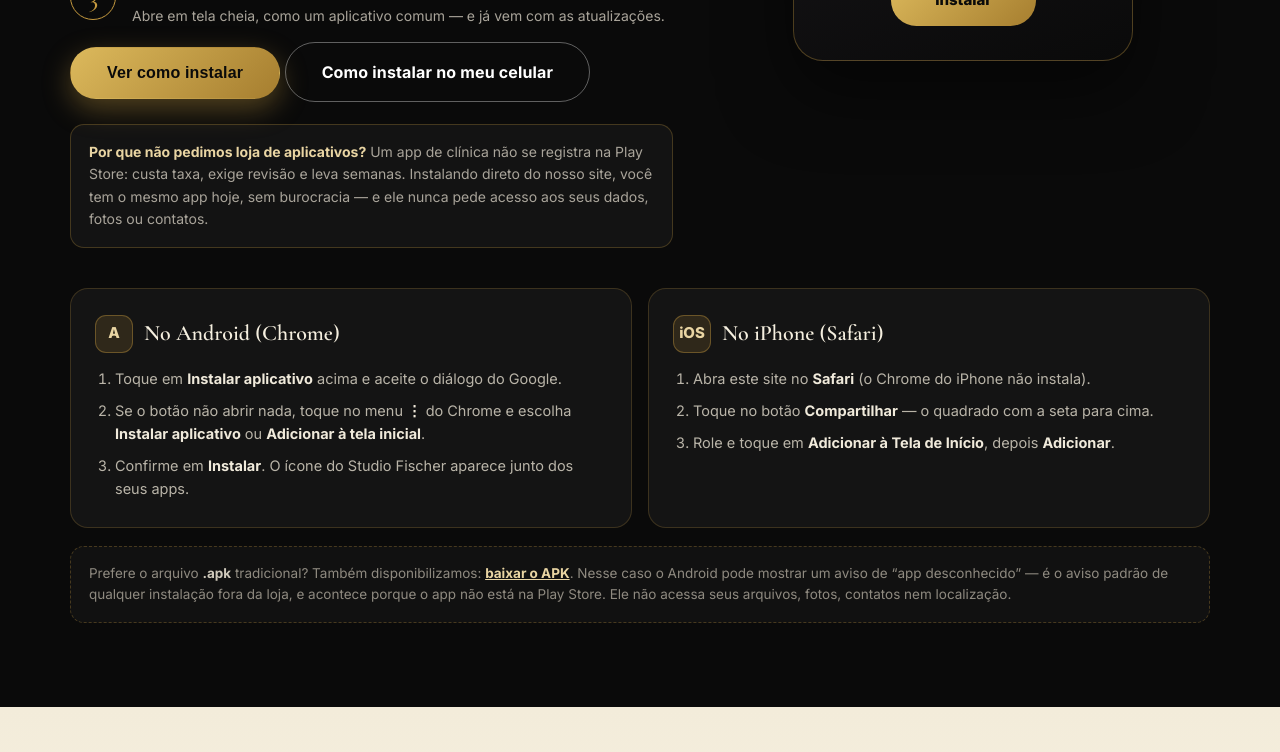
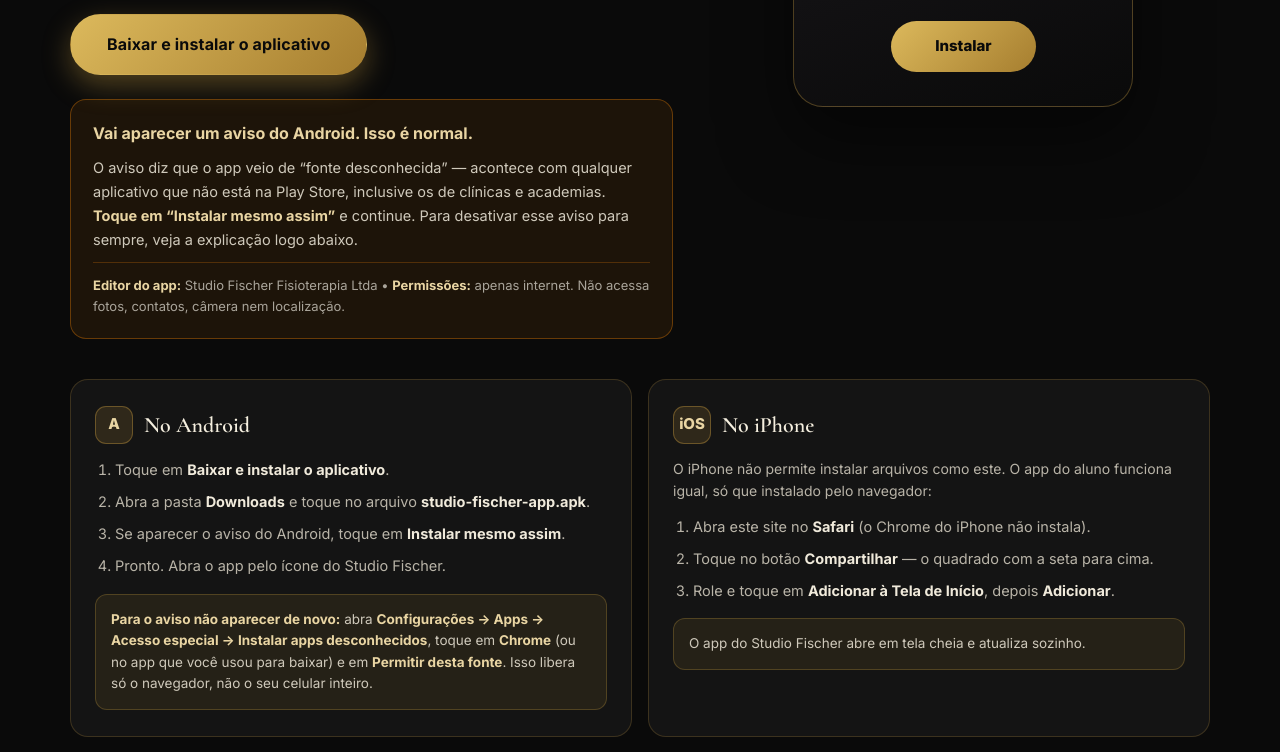
Before and after one commit to jorge-berto-dev/studio-fischer-site, a plain HTML site: page index.html in a window 1280 px wide. Shown: the part 5119-5871 px from the top of the page. Drawn offline with nearby package versions, Linux system fonts and the light colour scheme.

Commit message:
App: download direto do APK como caminho principal + aviso explicado + iPhone via Safari

```diff
--- a/index.html
+++ b/index.html
@@ -189,17 +189,20 @@
         <div>
           <p class="kicker">Aplicativo do aluno</p>
           <h2 class="font-display">Leve o Studio <em>no bolso</em></h2>
-          <p class="secao-sub">Acompanhe pacotes, sessões e confirmações direto na tela inicial do celular. Sem aviso de segurança, sem loja de aplicativos e com atualizações automáticas.</p>
+          <p class="secao-sub">Acompanhe pacotes, sessões e confirmações. No Android é só baixar e instalar — sem loja de aplicativos, sem burocracia e sem se cadastrar em nada.</p>
           <ol class="app-passos">
-            <li><span class="dif-n">1</span><div><b>Abra o app no navegador</b><p>Use o botão abaixo. No Android ele abre o <b>Chrome</b>; no iPhone, o <b>Safari</b>.</p></div></li>
-            <li><span class="dif-n">2</span><div><b>Toque em “Instalar”</b><p>No Android aparece um diálogo oficial do próprio Google. No iPhone: <b>Compartilhar → Adicionar à Tela de Início</b>.</p></div></li>
-            <li><span class="dif-n">3</span><div><b>Pronto: ícone na tela inicial</b><p>Abre em tela cheia, como um aplicativo comum — e já vem com as atualizações.</p></div></li>
+            <li><span class="dif-n">1</span><div><b>Toque no botão verde abaixo</b><p>O arquivo do app baixa direto no seu celular.</p></div></li>
+            <li><span class="dif-n">2</span><div><b>Abra o arquivo que baixou</b><p>Ele fica na pasta <b>Downloads</b> do celular. Toque nele.</p></div></li>
+            <li><span class="dif-n">3</span><div><b>Toque em “Instalar”</b><p>Pronto: o ícone do Studio Fischer aparece junto dos seus aplicativos.</p></div></li>
           </ol>
           <div class="sobre-cta">
-            <button class="btn btn-ouro btn-lg" id="btnInstalar" type="button">Instalar aplicativo</button>
-            <a class="btn btn-ghost btn-lg" id="btnInstrucao" href="#como-instalar" hidden>Como instalar no meu celular</a>
+            <a class="btn btn-ouro btn-lg" id="btnApk" href="studio-fischer-app.apk" download="studio-fischer-app.apk">Baixar e instalar o aplicativo</a>
           </div>
-          <p class="app-nota"><b>Por que não pedimos loja de aplicativos?</b> Um app de clínica não se registra na Play Store: custa taxa, exige revisão e leva semanas. Instalando direto do nosso site, você tem o mesmo app hoje, sem burocracia — e ele nunca pede acesso aos seus dados, fotos ou contatos.</p>
+          <div class="app-garantia">
+            <p><b>Vai aparecer um aviso do Android. Isso é normal.</b></p>
+            <p>O aviso diz que o app veio de “fonte desconhecida” — acontece com qualquer aplicativo que não está na Play Store, inclusive os de clínicas e academias. <b>Toque em “Instalar mesmo assim”</b> e continue. Para desativar esse aviso para sempre, veja a explicação logo abaixo.</p>
+            <p class="app-garantia-linha"><b>Editor do app:</b> Studio Fischer Fisioterapia Ltda • <b>Permissões:</b> apenas internet. Não acessa fotos, contatos, câmera nem localização.</p>
+          </div>
         </div>
         <div class="app-mock" aria-hidden="true">
           <div class="app-tela">
@@ -212,31 +215,33 @@
       </div>
 
       <!-- instruções por sistema -->
-      <div class="wrap" id="como-instalar">
+      <div class="wrap" id="instrucoes">
         <div class="inst-grid">
-          <div class="inst">
-            <h3><span class="inst-ico" aria-hidden="true">A</span> No Android (Chrome)</h3>
+          <div class="inst" id="como-instalar">
+            <h3><span class="inst-ico" aria-hidden="true">A</span> No Android</h3>
             <ol>
-              <li>Toque em <b>Instalar aplicativo</b> acima e aceite o diálogo do Google.</li>
-              <li>Se o botão não abrir nada, toque no menu <b>⋮</b> do Chrome e escolha <b>Instalar aplicativo</b> ou <b>Adicionar à tela inicial</b>.</li>
-              <li>Confirme em <b>Instalar</b>. O ícone do Studio Fischer aparece junto dos seus apps.</li>
+              <li>Toque em <b>Baixar e instalar o aplicativo</b>.</li>
+              <li>Abra a pasta <b>Downloads</b> e toque no arquivo <b>studio-fischer-app.apk</b>.</li>
+              <li>Se aparecer o aviso do Android, toque em <b>Instalar mesmo assim</b>.</li>
+              <li>Pronto. Abra o app pelo ícone do Studio Fischer.</li>
             </ol>
+            <p class="inst-dica"><b>Para o aviso não aparecer de novo:</b> abra <b>Configurações → Apps → Acesso especial → Instalar apps desconhecidos</b>, toque em <b>Chrome</b> (ou no app que você usou para baixar) e em <b>Permitir desta fonte</b>. Isso libera só o navegador, não o seu celular inteiro.</p>
           </div>
-          <div class="inst">
-            <h3><span class="inst-ico" aria-hidden="true">iOS</span> No iPhone (Safari)</h3>
+          <div class="inst" id="como-instalar-ios">
+            <h3><span class="inst-ico" aria-hidden="true">iOS</span> No iPhone</h3>
+            <p class="inst-aviso">O iPhone não permite instalar arquivos como este. O app do aluno funciona igual, só que instalado pelo navegador:</p>
             <ol>
               <li>Abra este site no <b>Safari</b> (o Chrome do iPhone não instala).</li>
               <li>Toque no botão <b>Compartilhar</b> — o quadrado com a seta para cima.</li>
               <li>Role e toque em <b>Adicionar à Tela de Início</b>, depois <b>Adicionar</b>.</li>
             </ol>
+            <p class="inst-dica">O app do Studio Fischer abre em tela cheia e atualiza sozinho.</p>
           </div>
         </div>
         <p class="inst-apk">
-          Prefere o arquivo <b>.apk</b> tradicional? Também disponibilizamos:
-          <a href="studio-fischer-app.apk" download="studio-fischer-app.apk">baixar o APK</a>.
-          Nesse caso o Android pode mostrar um aviso de “app desconhecido” — é o aviso padrão de qualquer
-          instalação fora da loja, e acontece porque o app não está na Play Store. Ele não acessa seus arquivos,
-          fotos, contatos nem localização.
+          <b>Em que situations o app é mais útil:</b> ver as sessões que faltam, acompanhar quantas aulas
+          ainda tem no pacote, remarcar horário e receber a confirmação da recepção — tudo isso também
+          funciona pelo WhatsApp, se preferir. O app é apenas um atalho para não precisar ligar.
         </p>
       </div>
     </section>
--- a/site.js
+++ b/site.js
@@ -1,11 +1,4 @@
 // Menu móvel + cards de serviços e depoimentos (dados públicos verificados).
-
-// O evento precisa ser capturado cedo, antes do clique do usuário.
-var deferredInstall = null;
-window.addEventListener('beforeinstallprompt', function (e) {
-  e.preventDefault();
-  deferredInstall = e;
-});
 (function () {
   var hamb = document.getElementById('hamb');
   var menu = document.getElementById('menuMob');
@@ -89,49 +82,25 @@ window.addEventListener('beforeinstallprompt', function (e) {
     }).join('');
   }
 
-  // ---------- instalar o app do aluno ----------
-  var btn = document.getElementById('btnInstalar');
-  var linkInst = document.getElementById('btnInstrucao');
-  var PORTAL = 'https://studio-fischer.vercel.app/portal/login?k=sf-297d293f9896e786';
-
-  function jaInstalado() {
-    return (
-      window.matchMedia('(display-mode: standalone)').matches ||
-      window.navigator.standalone === true
-    );
-  }
-
-  function soInstrucoes() {
-    if (linkInst) linkInst.hidden = false;
-    if (btn) btn.textContent = 'Ver como instalar';
-  }
+  // ---------- app do aluno: APK direto no Android, PWA no iPhone ----------
+  var btn = document.getElementById('btnApk');
+  var ehIOS = /iphone|ipad|ipod/i.test(navigator.userAgent);
 
   if (btn) {
-    var ehIOS = /iphone|ipad|ipod/i.test(navigator.userAgent);
-
-    if (jaInstalado()) {
-      // já está na tela inicial: só abre o app
-      btn.textContent = 'Abrir a área do aluno';
-      btn.addEventListener('click', function () { window.location.href = PORTAL; });
-    } else if (deferredInstall) {
-      // Android/Chrome: diálogo oficial do navegador
-      if (linkInst) linkInst.hidden = false;
+    if (ehIOS) {
+      // iPhone não instala .apk: leva para as instruções do Safari
+      btn.textContent = 'Tenho iPhone — ver como instalar';
+      btn.setAttribute('href', '#como-instalar-ios');
+      btn.removeAttribute('download');
       btn.addEventListener('click', function () {
-        if (!deferredInstall) { soInstrucoes(); return; }
-        deferredInstall.prompt();
-        deferredInstall.userChoice.then(function () { deferredInstall = null; });
+        var alvo = document.getElementById('como-instalar-ios');
+        if (alvo) alvo.scrollIntoView({ behavior: 'smooth', block: 'center' });
       });
     } else {
-      // iOS e navegadores sem prompt: só a instrução manual
-      soInstrucoes();
+      // Android e computador: baixa o arquivo direto
       btn.addEventListener('click', function () {
-        var alvo = document.getElementById('como-instalar');
-        if (alvo) alvo.scrollIntoView({ behavior: 'smooth', block: 'start' });
+        if (!ehIOS) btn.setAttribute('download', 'studio-fischer-app.apk');
       });
     }
   }
-
-  window.addEventListener('appinstalled', function () {
-    if (btn) btn.textContent = 'Abrir a área do aluno';
-  });
 })();
--- a/styles.css
+++ b/styles.css
@@ -286,6 +286,22 @@ body.menu-aberto { overflow: hidden; }
 .inst ol { padding-left: 20px; display: grid; gap: 9px; }
 .inst li { font-size: 14.5px; color: #b9b4a8; line-height: 1.6; }
 .inst li b { color: #f0eadb; }
+.inst-aviso { font-size: 14px; color: #b9b4a8; margin-bottom: 12px; line-height: 1.6; }
+.inst-aviso + ol { padding-left: 20px; }
+.inst-dica {
+  margin-top: 16px; padding: 14px 15px; border-radius: 12px; font-size: 13.5px; line-height: 1.6;
+  color: #cfc9bb; background: rgba(198, 154, 63, 0.1); border: 1px solid rgba(198, 154, 63, 0.28);
+}
+.inst-dica b { color: var(--ouro-claro); }
+.app-garantia {
+  margin-top: 24px; padding: 20px 22px; border-radius: 16px;
+  border: 1px solid rgba(217, 119, 6, 0.4); background: rgba(217, 119, 6, 0.09);
+}
+.app-garantia p { font-size: 14.5px; color: #cfc9bb; line-height: 1.65; }
+.app-garantia p + p { margin-top: 10px; }
+.app-garantia p:first-child { font-size: 16px; color: #f0eadb; }
+.app-garantia b { color: var(--ouro-claro); }
+.app-garantia-linha { font-size: 13px !important; color: #a9a49a !important; border-top: 1px solid rgba(217, 119, 6, 0.28); padding-top: 12px; }
 .inst-apk {
   margin-top: 18px; font-size: 13.5px; color: #8f8a80; line-height: 1.6;
   padding: 16px 18px; border-radius: 14px; background: rgba(255, 255, 255, 0.03);
```
